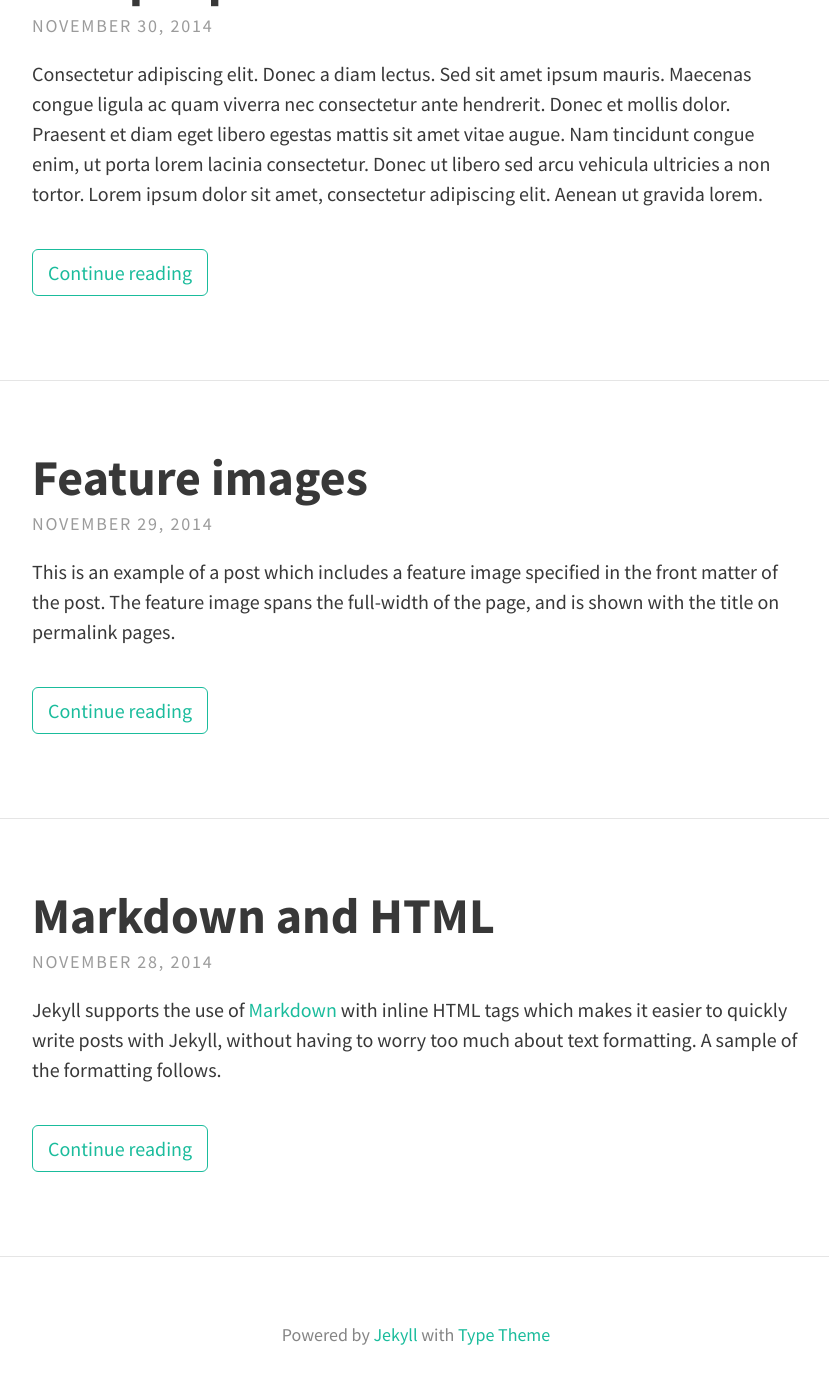
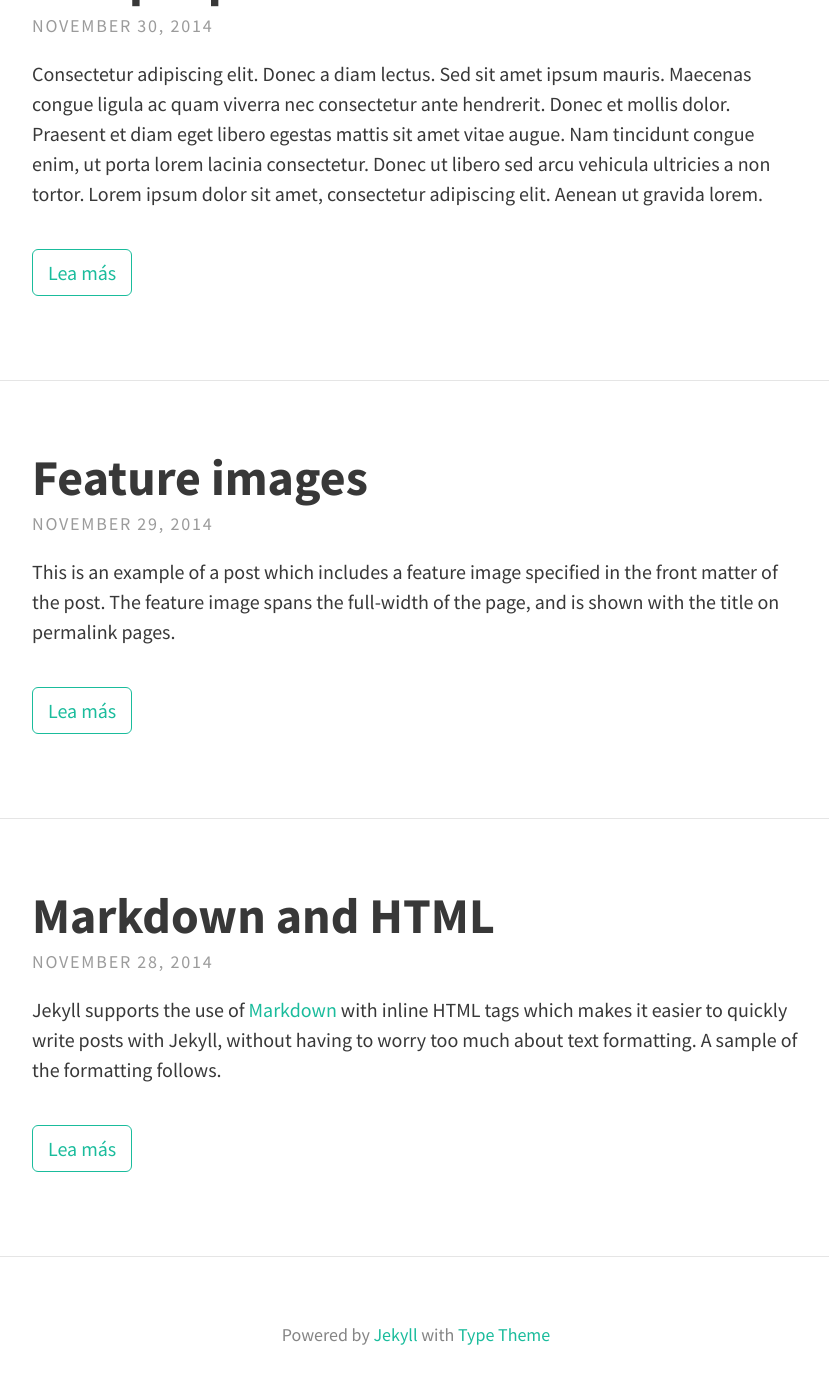
Before and after one commit to blogdata/blogdata.github.io, a Jekyll site: the page built from index.html, in a window 1280 px wide and 1400 px high, scrolled down 494 px. Shown: the top 1384 px of the window, without its empty margins (224-1053 px from the left). Built offline with Jekyll 4.4.1, drawn with Linux system fonts in a browser that asks for light colours; nearby versions of some CDN libraries; the list of posts is cut into pages by our own code.

Commit message:
Update _config.yml

```diff
--- a/_config.yml
+++ b/_config.yml
@@ -51,9 +51,9 @@ theme_settings:
   str_follow_on: "Follow on"
   str_rss_follow: "Follow RSS feed"
   str_email: "Email"
-  str_next: "Next"
-  str_prev: "Prev"
-  str_continue_reading: "Continue reading"
+  str_next: "Prṕximo"
+  str_prev: "Anterior"
+  str_continue_reading: "Lea más"
 
   # Colours, typography and padding
   # Open the "_sass > base" folder, and open "_variables.scss"
```
